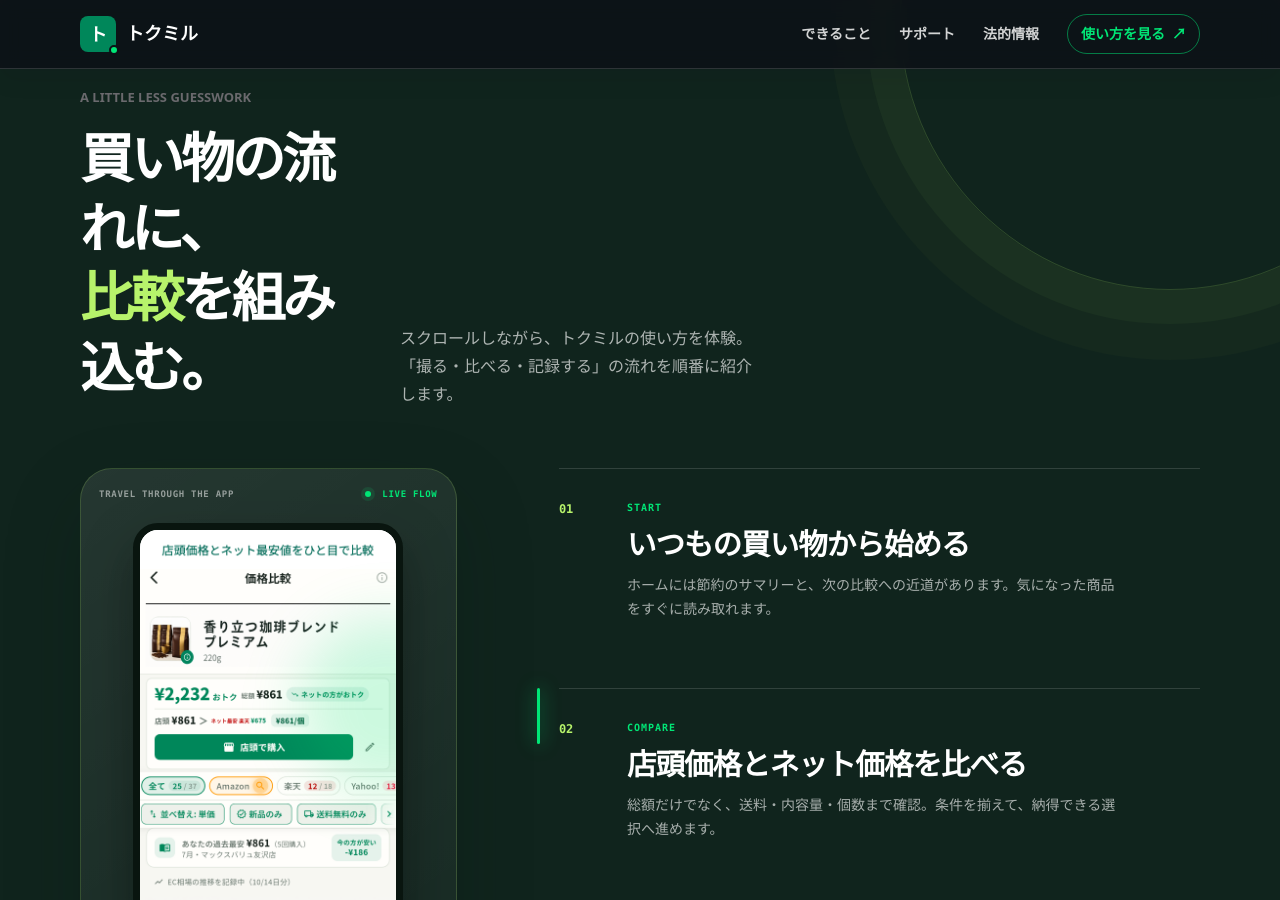
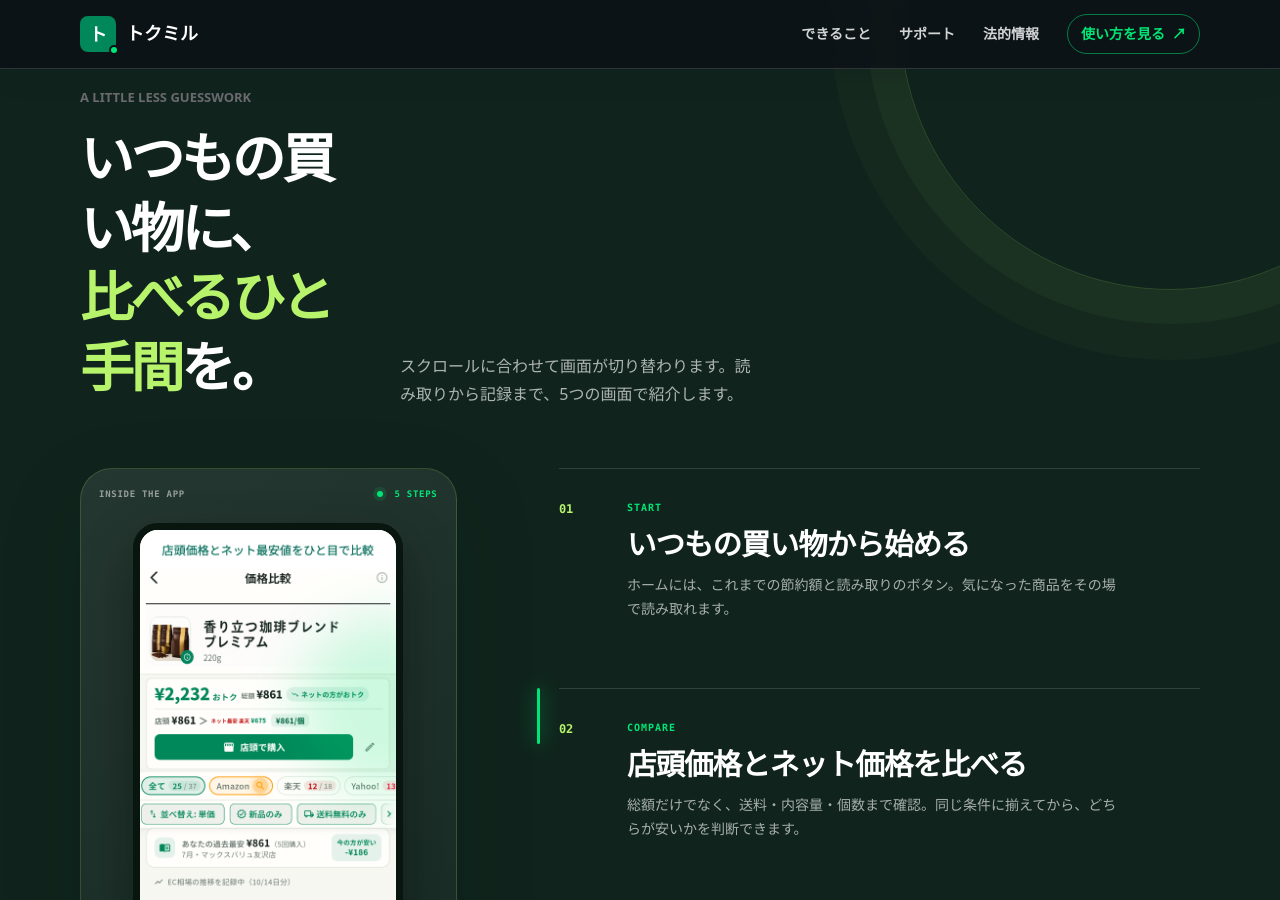
Before and after one commit to ringedseal1234-ctrl/tokumiru-legal, a Jekyll site: the page built from index.md, in a window 1280 px wide and 900 px high, scrolled down 1788 px. Built offline with Jekyll 4.4.1, drawn with Linux system fonts in a browser that asks for light colours; some of the changed text lies outside the part shown.

Commit message:
content(site): 見出しと本文の不自然な言い回しを調整 [Claude]
7e527c8 で差し戻した内容を、範囲を絞って入れ直した。前回は英語eyebrowの
一括削除と見出しの断定調への置換でデザインの調子まで変えてしまったため、
今回は以下の制約で調整している。

- ヒーロー(h1/タグライン/説明文/CTA/scroll cue)は変更しない
- eyebrowの枠は残し、英語として不自然な4つのみ差し替え
  One check, shared value / Small wins, visible / TRAVEL THROUGH THE APP
  / One more thing(Apple借用) を自然な表現へ
- 既存の情緒的な見出しは維持し、意味が空疎な2つのみ書き換え
- 「100gあたり」等の数値の具体化はしない

本文で直した点:
- 内部用語を排除(条件を満たした/相場データ/サマリー/到達/削除を開始できます)
- 造語「底値帳」をアプリ内の画面名「買い時ノート」に統一
- featuresの「〜を、〜までサポートします」の係り受け破綻を修正
- FAQで2件だけ平叙文が混ざっていた文体の不統一を疑問文に統一
- 404のleadと本文の一字一句の重複を解消

signal-stripはヒーロー説明文と語彙が対になっているためスコープ外とした。

Co-Authored-By: Claude Opus 5 <noreply@anthropic.com>

```diff
--- a/404.html
+++ b/404.html
@@ -8,5 +8,5 @@ permalink: /404.html
 
 <div class="not-found-card">
   <img src="{{ "/assets/images/store/app-icon/tokumiru-app-icon.png" | relative_url }}" width="1254" height="1254" alt="" loading="eager" decoding="async">
-  <div><p class="eyebrow">Wrong turn</p><h2>お探しのページが、<br>見つかりません。</h2><p>URLが変更されたか、ページが削除された可能性があります。ホームから、もう一度探してみてください。</p><div class="not-found-card__actions"><a class="button" href="{{ "/" | relative_url }}">ホームへ戻る</a><a class="button button--secondary" href="{{ "/support.html" | relative_url }}">サポートを見る</a></div></div>
+  <div><p class="eyebrow">Wrong turn</p><h2>お探しのページに、<br>たどり着けませんでした。</h2><p>ブックマークや古いリンクからお越しの場合は、アドレスが変わっているかもしれません。ホームかサポートから探し直してみてください。</p><div class="not-found-card__actions"><a class="button" href="{{ "/" | relative_url }}">ホームへ戻る</a><a class="button button--secondary" href="{{ "/support.html" | relative_url }}">サポートを見る</a></div></div>
 </div>
--- a/index.md
+++ b/index.md
@@ -44,14 +44,14 @@ image: /assets/images/store/feature-graphic/tokumiru-feature-graphic.png
 <section class="section section--surface intro-section" id="community-loop">
   <div class="content-shell">
     <header class="section-heading section-heading--center reveal">
-      <p class="eyebrow">One check, shared value</p>
-      <h2>ひとつの価格チェックが、<br><em>次の選択</em>を少し軽くする。</h2>
-      <p>トクミルは、まずあなた自身の買い物を助けるアプリです。条件を満たした価格のヒントは、個人を特定しない形で、次の買い物にも役立ちます。</p>
+      <p class="eyebrow">Better together</p>
+      <h2>一度の比較が、<br><em>次の買い物</em>にも効いてくる。</h2>
+      <p>トクミルは、まずあなた自身の買い物のためのアプリです。記録された価格は、個人が特定されない形で、ほかの人が安い店を探すときにも役立ちます。</p>
     </header>
     <div class="community-loop community-loop--modern">
       <article class="loop-step reveal"><span class="loop-step__number">01</span><span class="loop-step__icon" aria-hidden="true">⌁</span><h3>その場で比べる</h3><p>バーコードと値札から、店頭とECの価格を見比べます。</p><span class="loop-step__line" aria-hidden="true"></span></article>
-      <article class="loop-step reveal"><span class="loop-step__number">02</span><span class="loop-step__icon" aria-hidden="true">＋</span><h3>選んだ結果を記録する</h3><p>購入記録が、あなたの底値や節約の成果として残ります。</p><span class="loop-step__line" aria-hidden="true"></span></article>
-      <article class="loop-step reveal"><span class="loop-step__number">03</span><span class="loop-step__icon" aria-hidden="true">⌖</span><h3>みんなの買い物に活かす</h3><p>条件を満たした価格情報が、地域の最安値を探す手がかりになります。</p><span class="loop-step__line" aria-hidden="true"></span></article>
+      <article class="loop-step reveal"><span class="loop-step__number">02</span><span class="loop-step__icon" aria-hidden="true">＋</span><h3>買ったものを記録する</h3><p>いくらで買えたかが、自分の底値として残ります。</p><span class="loop-step__line" aria-hidden="true"></span></article>
+      <article class="loop-step reveal"><span class="loop-step__number">03</span><span class="loop-step__icon" aria-hidden="true">⌖</span><h3>みんなの買い物に役立つ</h3><p>記録された価格が、近くの安い店を探す手がかりになります。</p><span class="loop-step__line" aria-hidden="true"></span></article>
     </div>
   </div>
 </section>
@@ -59,12 +59,12 @@ image: /assets/images/store/feature-graphic/tokumiru-feature-graphic.png
 <section class="section journey-section" id="journey" data-journey>
   <div class="content-shell">
     <header class="section-heading journey-heading reveal">
-      <div><p class="eyebrow">A little less guesswork</p><h2>買い物の流れに、<br><em>比較</em>を組み込む。</h2></div>
-      <p>スクロールしながら、トクミルの使い方を体験。「撮る・比べる・記録する」の流れを順番に紹介します。</p>
+      <div><p class="eyebrow">A little less guesswork</p><h2>いつもの買い物に、<br><em>比べるひと手間</em>を。</h2></div>
+      <p>スクロールに合わせて画面が切り替わります。読み取りから記録まで、5つの画面で紹介します。</p>
     </header>
     <div class="journey-layout">
       <div class="journey-stage" data-journey-stage>
-        <div class="journey-stage__top"><span>TRAVEL THROUGH THE APP</span><span class="journey-stage__status"><i></i> LIVE FLOW</span></div>
+        <div class="journey-stage__top"><span>INSIDE THE APP</span><span class="journey-stage__status"><i></i> 5 STEPS</span></div>
         <figure class="journey-stage__screen">
           <div class="journey-stage__screen-glow" aria-hidden="true"></div>
           <img data-journey-stage-image src="{{ "/assets/images/store/screenshots/home.png" | relative_url }}" width="1080" height="2400" loading="eager" decoding="async" alt="トクミルのホーム画面">
@@ -74,23 +74,23 @@ image: /assets/images/store/feature-graphic/tokumiru-feature-graphic.png
       </div>
       <div class="journey-steps">
         <article class="journey-step is-active reveal" data-journey-step data-image="{{ "/assets/images/store/screenshots/home.png" | relative_url }}" data-alt="トクミルのホーム画面" data-caption="ホームから、いつもの買い物を始める" data-count="01 / 05">
-          <span class="journey-step__number">01</span><div><p class="journey-step__label">START</p><h3>いつもの買い物から始める</h3><p>ホームには節約のサマリーと、次の比較への近道があります。気になった商品をすぐに読み取れます。</p></div>
+          <span class="journey-step__number">01</span><div><p class="journey-step__label">START</p><h3>いつもの買い物から始める</h3><p>ホームには、これまでの節約額と読み取りのボタン。気になった商品をその場で読み取れます。</p></div>
           <img src="{{ "/assets/images/store/screenshots/home.png" | relative_url }}" width="1080" height="2400" loading="lazy" alt="トクミルのホーム画面">
         </article>
         <article class="journey-step reveal" data-journey-step data-image="{{ "/assets/images/store/screenshots/price-comparison.png" | relative_url }}" data-alt="トクミルの価格比較画面" data-caption="店頭価格とネット価格を比べる" data-count="02 / 05">
-          <span class="journey-step__number">02</span><div><p class="journey-step__label">COMPARE</p><h3>店頭価格とネット価格を比べる</h3><p>総額だけでなく、送料・内容量・個数まで確認。条件を揃えて、納得できる選択へ進めます。</p></div>
+          <span class="journey-step__number">02</span><div><p class="journey-step__label">COMPARE</p><h3>店頭価格とネット価格を比べる</h3><p>総額だけでなく、送料・内容量・個数まで確認。同じ条件に揃えてから、どちらが安いかを判断できます。</p></div>
           <img src="{{ "/assets/images/store/screenshots/price-comparison.png" | relative_url }}" width="1080" height="2400" loading="lazy" alt="トクミルの価格比較画面">
         </article>
-        <article class="journey-step reveal" data-journey-step data-image="{{ "/assets/images/store/screenshots/buying-time-note.png" | relative_url }}" data-alt="トクミルの買い時ノート画面" data-caption="自分の買い時を発見する" data-count="03 / 05">
-          <span class="journey-step__number">03</span><div><p class="journey-step__label">REMEMBER</p><h3>自分の買い時を見つける</h3><p>購入記録から、いつもの商品をいつ買うとよいかを振り返ります。次の買い物に活かせる、自分だけの底値帳です。</p></div>
+        <article class="journey-step reveal" data-journey-step data-image="{{ "/assets/images/store/screenshots/buying-time-note.png" | relative_url }}" data-alt="トクミルの買い時ノート画面" data-caption="自分の買い時を見つける" data-count="03 / 05">
+          <span class="journey-step__number">03</span><div><p class="journey-step__label">REMEMBER</p><h3>自分の買い時を見つける</h3><p>いつもの商品を、前にいくらで買ったか。買い時ノートが、自分だけの底値の記録になります。</p></div>
           <img src="{{ "/assets/images/store/screenshots/buying-time-note.png" | relative_url }}" width="1080" height="2400" loading="lazy" alt="トクミルの買い時ノート画面">
         </article>
-        <article class="journey-step reveal" data-journey-step data-image="{{ "/assets/images/store/screenshots/savings-report.png" | relative_url }}" data-alt="トクミルの節約レポート画面" data-caption="積み重ねた節約を見える成果にする" data-count="04 / 05">
-          <span class="journey-step__number">04</span><div><p class="journey-step__label">REVIEW</p><h3>積み重ねた成果を振り返る</h3><p>日々の小さな差額を、月・年の節約レポートで確認。積み重ねが見えると、次の買い物も続けやすくなります。</p></div>
+        <article class="journey-step reveal" data-journey-step data-image="{{ "/assets/images/store/screenshots/savings-report.png" | relative_url }}" data-alt="トクミルの節約レポート画面" data-caption="積み重ねた成果を振り返る" data-count="04 / 05">
+          <span class="journey-step__number">04</span><div><p class="journey-step__label">REVIEW</p><h3>積み重ねた成果を振り返る</h3><p>日々の小さな差額を、月ごと・年ごとの節約レポートで確認。続けてきた分が、そのまま金額で残ります。</p></div>
           <img src="{{ "/assets/images/store/screenshots/savings-report.png" | relative_url }}" width="1080" height="2400" loading="lazy" alt="トクミルの節約レポート画面">
         </article>
         <article class="journey-step reveal" data-journey-step data-image="{{ "/assets/images/store/screenshots/lowest-price-map.png" | relative_url }}" data-alt="トクミルの最安値MAP画面" data-caption="近くの価格を、次の買い物のヒントにする" data-count="05 / 05">
-          <span class="journey-step__number">05</span><div><p class="journey-step__label">MAP</p><h3>近くの最安値を探す</h3><p>みんなの投稿から、近くの価格情報を確認。位置情報の利用は任意で、公開する情報も個人を特定しない形にしています。</p></div>
+          <span class="journey-step__number">05</span><div><p class="journey-step__label">MAP</p><h3>近くの最安値を探す</h3><p>みんなの投稿から、近くの価格を確認できます。位置情報の利用は任意で、投稿した人がわかる情報は公開しません。</p></div>
           <img src="{{ "/assets/images/store/screenshots/lowest-price-map.png" | relative_url }}" width="1080" height="2400" loading="lazy" alt="トクミルの最安値MAP画面">
         </article>
       </div>
@@ -100,20 +100,20 @@ image: /assets/images/store/feature-graphic/tokumiru-feature-graphic.png
 
 <section class="section savings-feature" aria-labelledby="savings-title">
   <div class="content-shell savings-feature__layout">
-    <div class="savings-feature__copy reveal"><p class="eyebrow">Small wins, visible</p><h2 id="savings-title">節約は、<br><em>積み重ね</em>が見えると続く。</h2><p>買い物のたびに生まれる小さな差額を、トクミルは記録して振り返れる形にします。今日の選択が、来月の自分の買い物に役立つデータになります。</p><a class="text-link" href="{{ "/features.html" | relative_url }}#review">節約レポートの詳細を見る <span aria-hidden="true">↗</span></a></div>
+    <div class="savings-feature__copy reveal"><p class="eyebrow">Small savings add up</p><h2 id="savings-title">節約は、<br><em>積み重ね</em>が見えると続く。</h2><p>買い物のたびに生まれる小さな差額を、トクミルは記録に残します。月ごと・年ごとにまとめて見ると、続けてきた分がはっきりわかります。</p><a class="text-link" href="{{ "/features.html" | relative_url }}#review">節約レポートの詳細を見る <span aria-hidden="true">↗</span></a></div>
     <figure class="savings-feature__visual reveal"><div class="savings-feature__line" aria-hidden="true"><i></i><i></i><i></i><i></i></div><img src="{{ "/assets/images/store/screenshots/savings-report.png" | relative_url }}" width="1080" height="2400" loading="lazy" alt="トクミルの節約レポート画面"></figure>
   </div>
 </section>
 
 <section class="section section--map community-section">
   <div class="content-shell split-feature split-feature--community">
-    <div class="split-feature__copy reveal"><p class="eyebrow">Lowest price map · beta</p><h2>あなたの買い物が、<br><em>誰かの近道</em>になる。</h2><p>値札スキャンをきっかけに記録された価格情報を、地図と一覧で確認。個人を特定する情報は公開せず、みんなの次の買い物に役立てます。</p><ul class="feature-points"><li>位置情報の利用は任意</li><li>個人を特定する情報は公開しない</li><li>地域や時期によって情報が少ない場合があります</li></ul></div>
+    <div class="split-feature__copy reveal"><p class="eyebrow">Lowest price map · beta</p><h2>近くのお店の値段を、<br><em>みんな</em>で持ち寄る。</h2><p>値札を読み取ったときに記録された価格を、地図と一覧で確認。個人を特定する情報は公開せず、みんなの次の買い物に役立てます。</p><ul class="feature-points"><li>位置情報の利用は任意</li><li>個人を特定する情報は公開しない</li><li>地域や時期によって情報が少ない場合があります</li></ul></div>
     <figure class="map-art reveal"><img src="{{ "/assets/images/store/screenshots/lowest-price-map.png" | relative_url }}" width="1080" height="2400" loading="lazy" alt="トクミルの最安値MAP画面"></figure>
   </div>
 </section>
 
 <section class="section section--trust trust-section">
-  <div class="content-shell"><header class="section-heading section-heading--center reveal"><p class="eyebrow">Designed with care</p><h2>便利さの前に、<br><em>安心できること。</em></h2><p>使う人が自分のペースで、納得して選べるように。</p></header><div class="trust-grid reveal"><article class="trust-item"><span class="trust-item__icon" aria-hidden="true">◎</span><h3>位置情報は任意</h3><p>近隣価格を使うときだけ許可を求めます。</p></article><article class="trust-item"><span class="trust-item__icon" aria-hidden="true">◇</span><h3>個人情報に配慮</h3><p>価格情報は個人を特定しない形で扱います。</p></article><article class="trust-item"><span class="trust-item__icon" aria-hidden="true">↘</span><h3>いつでも削除</h3><p>アカウントと関連データの削除を開始できます。</p></article></div></div>
+  <div class="content-shell"><header class="section-heading section-heading--center reveal"><p class="eyebrow">Designed with care</p><h2>便利さの前に、<br><em>安心できること。</em></h2><p>必要な情報だけを、必要なときにだけ使います。</p></header><div class="trust-grid reveal"><article class="trust-item"><span class="trust-item__icon" aria-hidden="true">◎</span><h3>位置情報は任意</h3><p>近くの価格を使うときだけ許可を求めます。</p></article><article class="trust-item"><span class="trust-item__icon" aria-hidden="true">◇</span><h3>投稿者は匿名</h3><p>公開する価格情報に、投稿した人の情報は含めません。</p></article><article class="trust-item"><span class="trust-item__icon" aria-hidden="true">↘</span><h3>いつでも削除</h3><p>アカウントと関連データを、まとめて削除できます。</p></article></div></div>
 </section>
 
-<section class="section section--accent release-section" id="release"><div class="content-shell cta-band reveal"><div><p class="eyebrow">Coming soon</p><h2>公開に向けて、準備中です。</h2><p>ストア公開後、このサイトで正式なダウンロード先を案内します。</p></div><a class="button button--light" href="{{ "/support.html" | relative_url }}">サポート情報を見る <span aria-hidden="true">↗</span></a></div></section>
+<section class="section section--accent release-section" id="release"><div class="content-shell cta-band reveal"><div><p class="eyebrow">Coming soon</p><h2>公開に向けて、準備中です。</h2><p>ストアでの公開後、このサイトでダウンロード先をお知らせします。</p></div><a class="button button--light" href="{{ "/support.html" | relative_url }}">サポート情報を見る <span aria-hidden="true">↗</span></a></div></section>
```
Also changed, not shown: data-deletion.md (+2 -2 lines), features.md (+12 -12 lines), legal.md (+2 -2 lines), support.md (+10 -10 lines).
